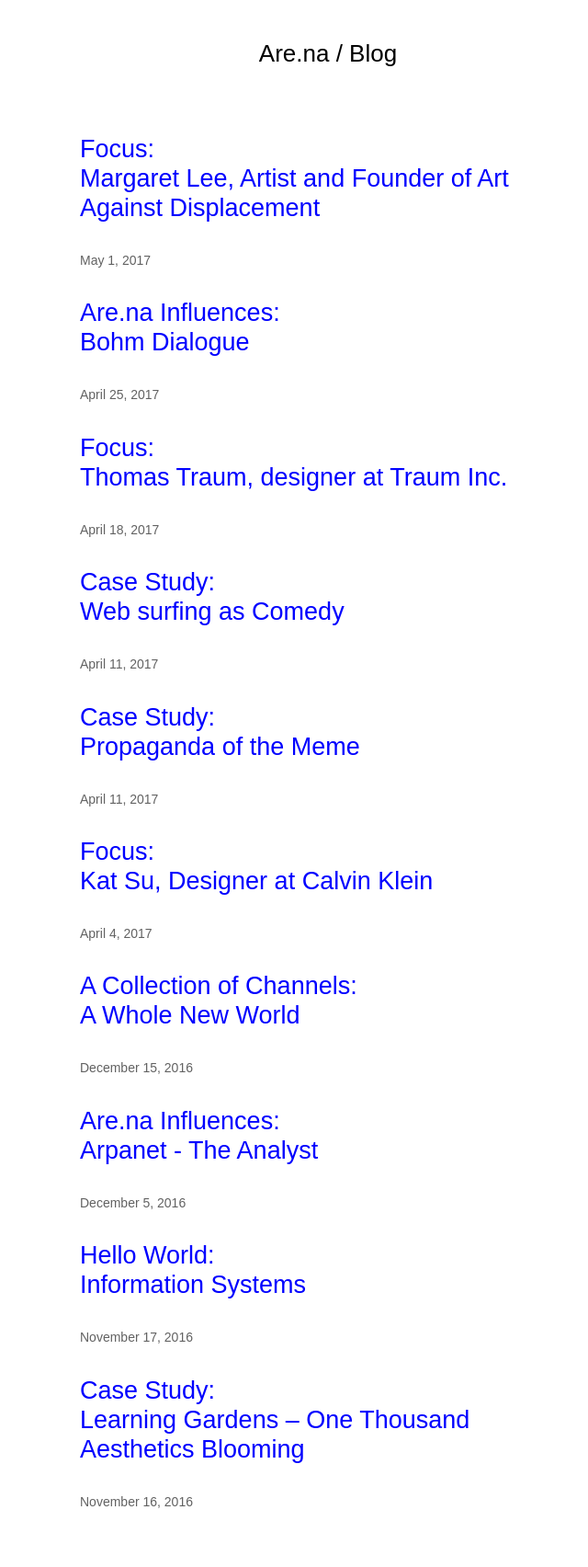
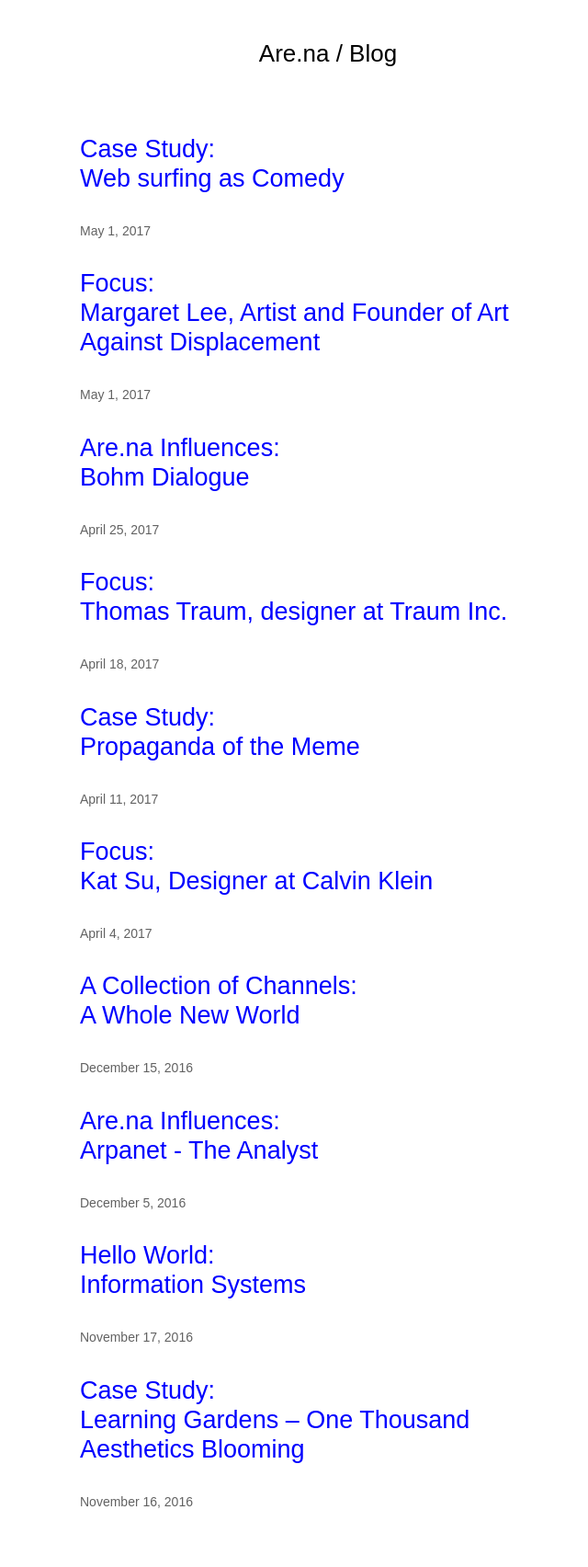
Before and after one commit to aredotna/building, a Jekyll site: the page built from index.html, in a window 1280 px wide. Shown: the whole page at 92% size, without its empty margins (283-923 px from the left). Built offline with Jekyll 4.4.1, drawn with Linux system fonts in a browser that asks for light colours.

Commit message:
Update Stephanie date

```diff
--- a/_posts/2017-05-01-stephanie-kwak.markdown
+++ b/_posts/2017-05-01-stephanie-kwak.markdown
@@ -1,6 +1,6 @@
 ---
 title: Web surfing as Comedy
-date: 2017-04-11 12:00:00 Z
+date: 2017-05-01 12:00:00 Z
 categories:
 - Case Study
 tags:
```
